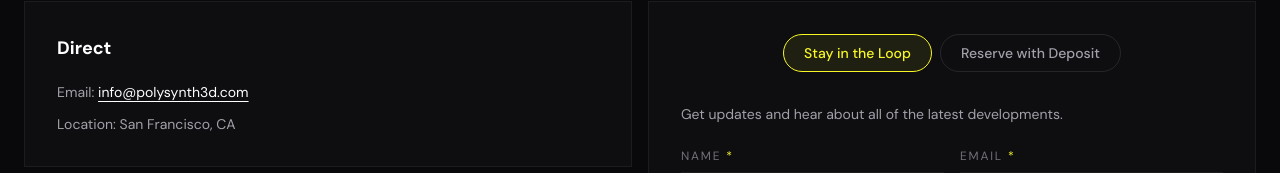
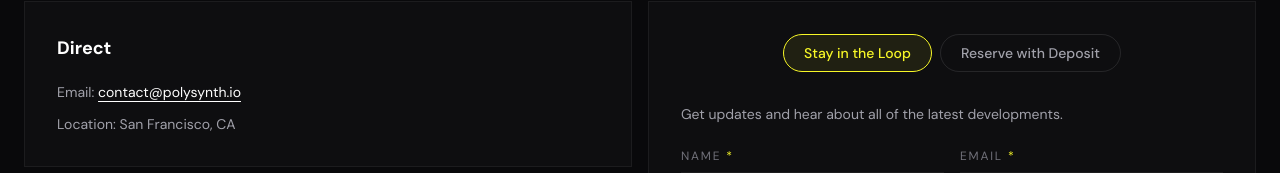
Before and after one commit to BrandonGraser/polysynth, a Next.js app: page /contact in a window 1280 px wide. Shown: the part 459-632 px from the top of the page. Built offline with nearby package versions, Linux system fonts and the light colour scheme.

Commit message:
Update ContactPage.tsx

```diff
--- a/components/ContactPage.tsx
+++ b/components/ContactPage.tsx
@@ -118,7 +118,7 @@ export default function ContactPage() {
             <div className="bg-zinc-900/40 border border-white/[0.06] p-8">
               <h3 className="text-lg font-bold mb-5">Direct</h3>
               <div className="flex flex-col gap-3 text-sm text-zinc-400">
-                <div>Email:{" "}<a href="mailto:info@polysynth3d.com" className="text-white hover:text-[#f7f727] transition underline underline-offset-4">info@polysynth3d.com</a></div>
+                <div>Email:{" "}<a href="mailto:contact@polysynth.io" className="text-white hover:text-[#f7f727] transition underline underline-offset-4">contact@polysynth.io</a></div>
                 <div>Location: San Francisco, CA</div>
               </div>
             </div>
```
